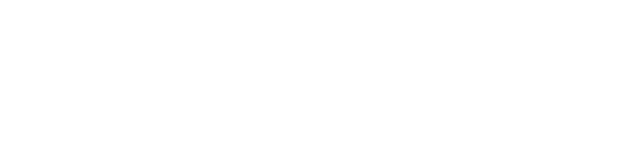
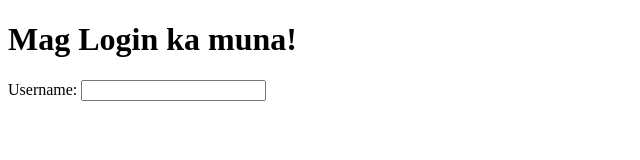
Before and after one commit to marquez-oss/JavaScript, a plain HTML site: page index.html in a window 1280 px wide. Shown: the whole page, without its empty margins (0-640 px from the left). Drawn offline with Linux system fonts and the light colour scheme.

Commit message:
nagdagdag

```diff
--- a/index.html
+++ b/index.html
@@ -6,6 +6,11 @@
   <title>Javascript.tutorial</title>
   <link rel="stylesheet" href="style.css">
 </head>
+<form>
+  <h1>Mag Login ka muna!</h1>
+  <label>Username: </label>
+  <input type="text" name="text" id="mytext">
+  </form>
 <body>
 </body>
 </html>
```
